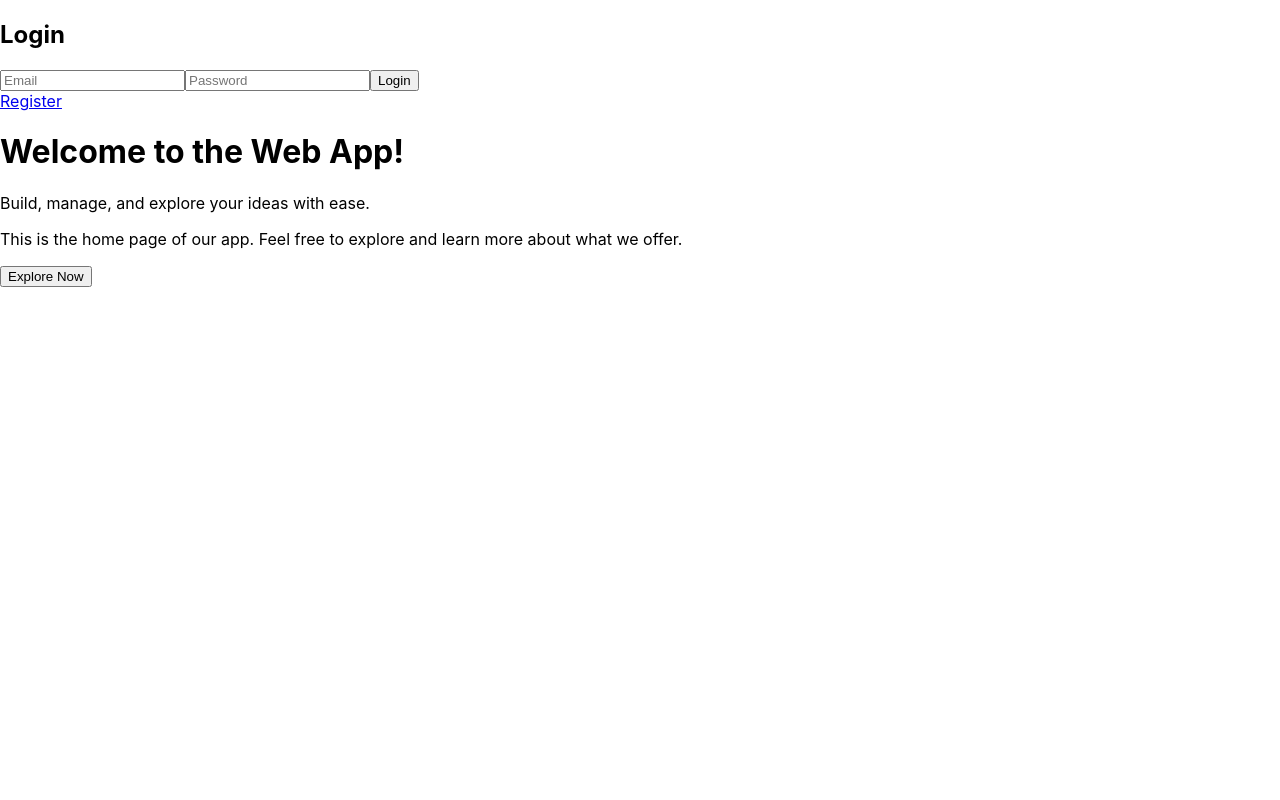
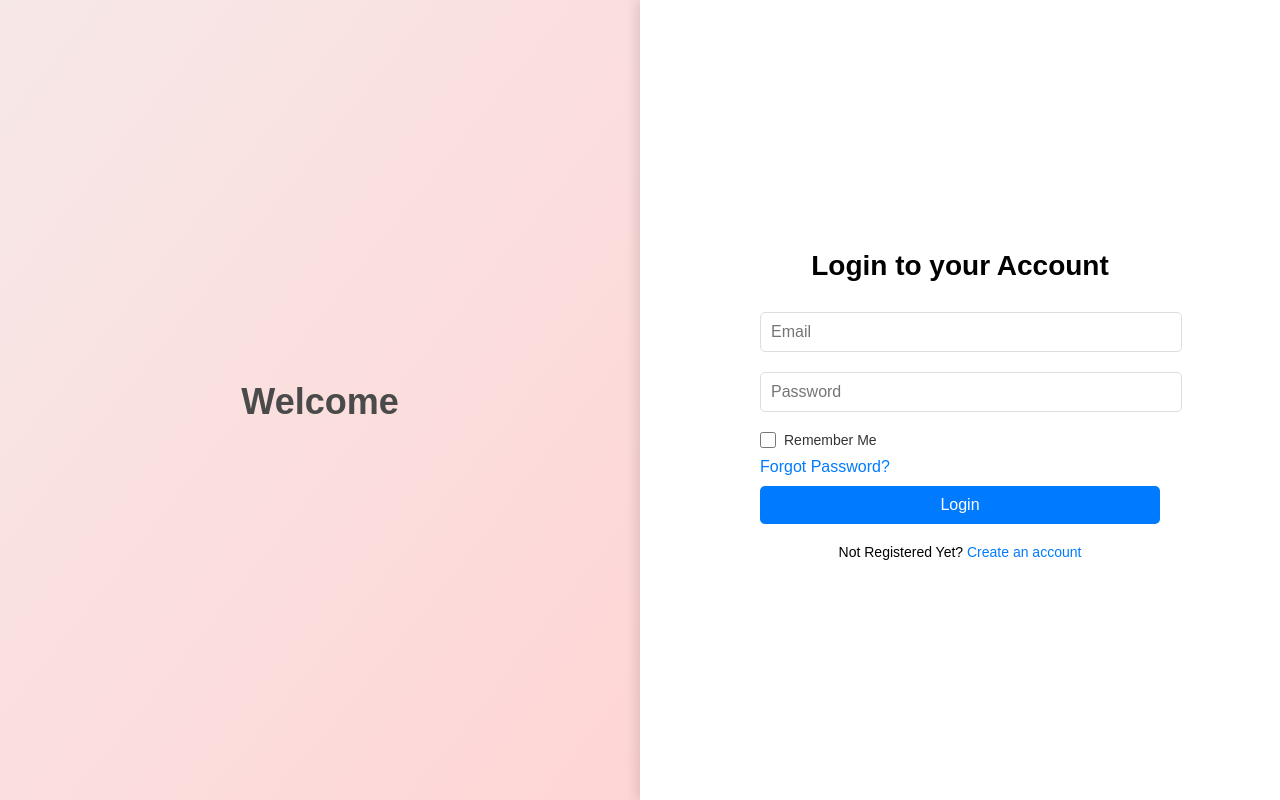
Before and after one commit to Kevv28/Task, a React (Create React App) app: page /login in a window 1280 px wide. Built offline with nearby package versions, Linux system fonts and the light colour scheme.

Commit message:
Update Login.jsx

```diff
--- a/src/components/Login.jsx
+++ b/src/components/Login.jsx
@@ -1,7 +1,6 @@
 import React, { useState } from 'react';
-import { Routes, Route, Link, useNavigate } from 'react-router-dom';
-import Register from './Register';
-import Home from './Home';
+import { useNavigate } from 'react-router-dom';
+import './Auth.css';
 
 const Login = () => {
   const [email, setEmail] = useState('');
@@ -15,8 +14,12 @@ const Login = () => {
 
   return (
     <div className="auth-page">
-      <h2>Login</h2>
-      <form onSubmit={handleLogin}>
+      <div className="auth-left">
+        <h1>Welcome</h1>
+      </div>
+      <div className="auth-right">
+        <h2>Login to your Account</h2>
+        <form className="auth-form" onSubmit={handleLogin}>
           <input
             type="email"
             placeholder="Email"
@@ -31,13 +34,18 @@ const Login = () => {
             onChange={(e) => setPassword(e.target.value)}
             required
           />
+          <div className="auth-options">
+            <label>
+              <input type="checkbox" /> Remember Me
+            </label>
+            <a href="/forgot-password">Forgot Password?</a>
+          </div>
           <button type="submit">Login</button>
         </form>
-      <Link to="/register">Register</Link>
-      <Routes>
-        <Route path="/" element={<Home />} />
-        <Route path="/register" element={<Register />} />
-      </Routes>
+        <p>
+          Not Registered Yet? <a href="/register">Create an account</a>
+        </p>
+      </div>
     </div>
   );
 };
```
Lines whose indentation alone changed are shown as unchanged.
